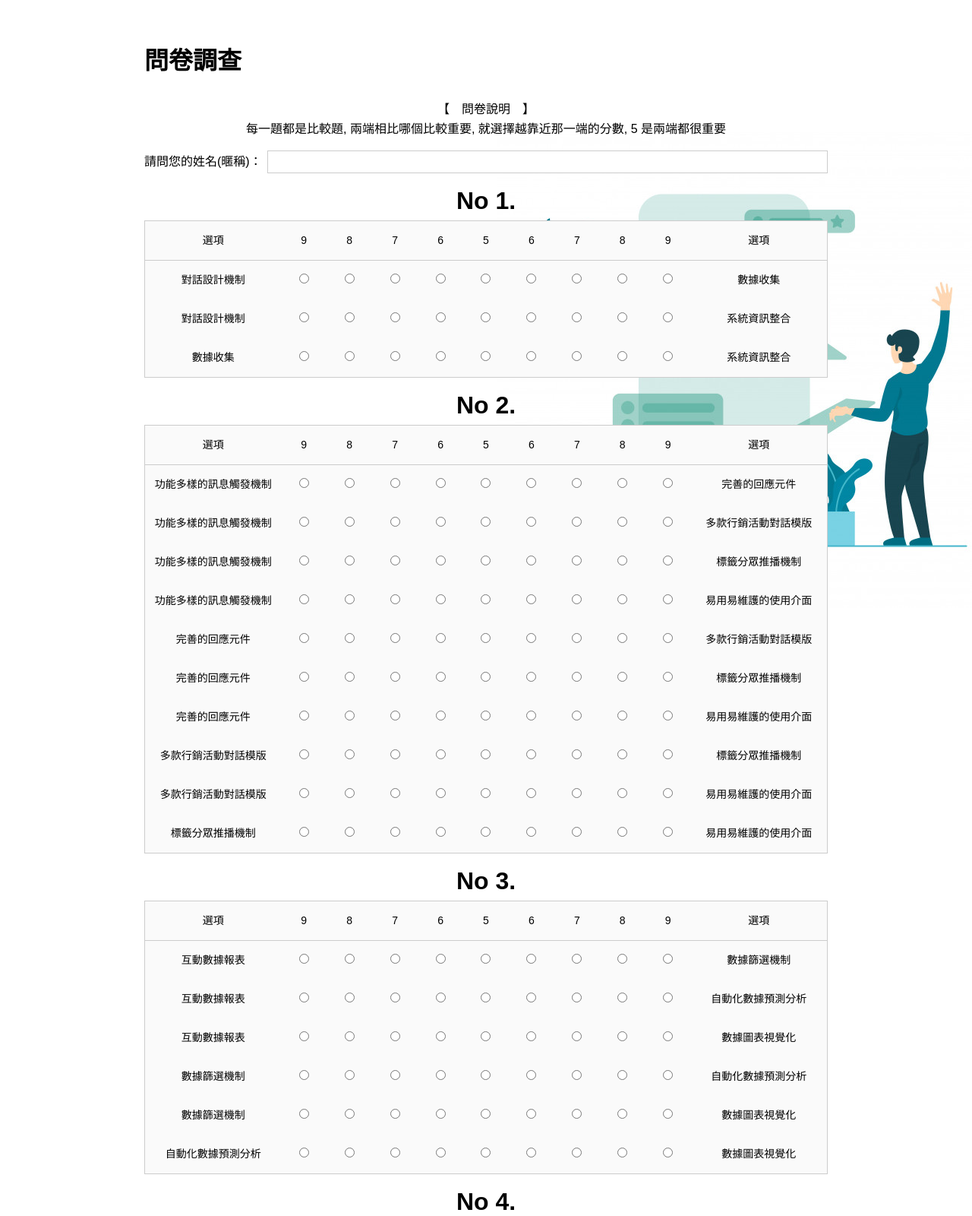
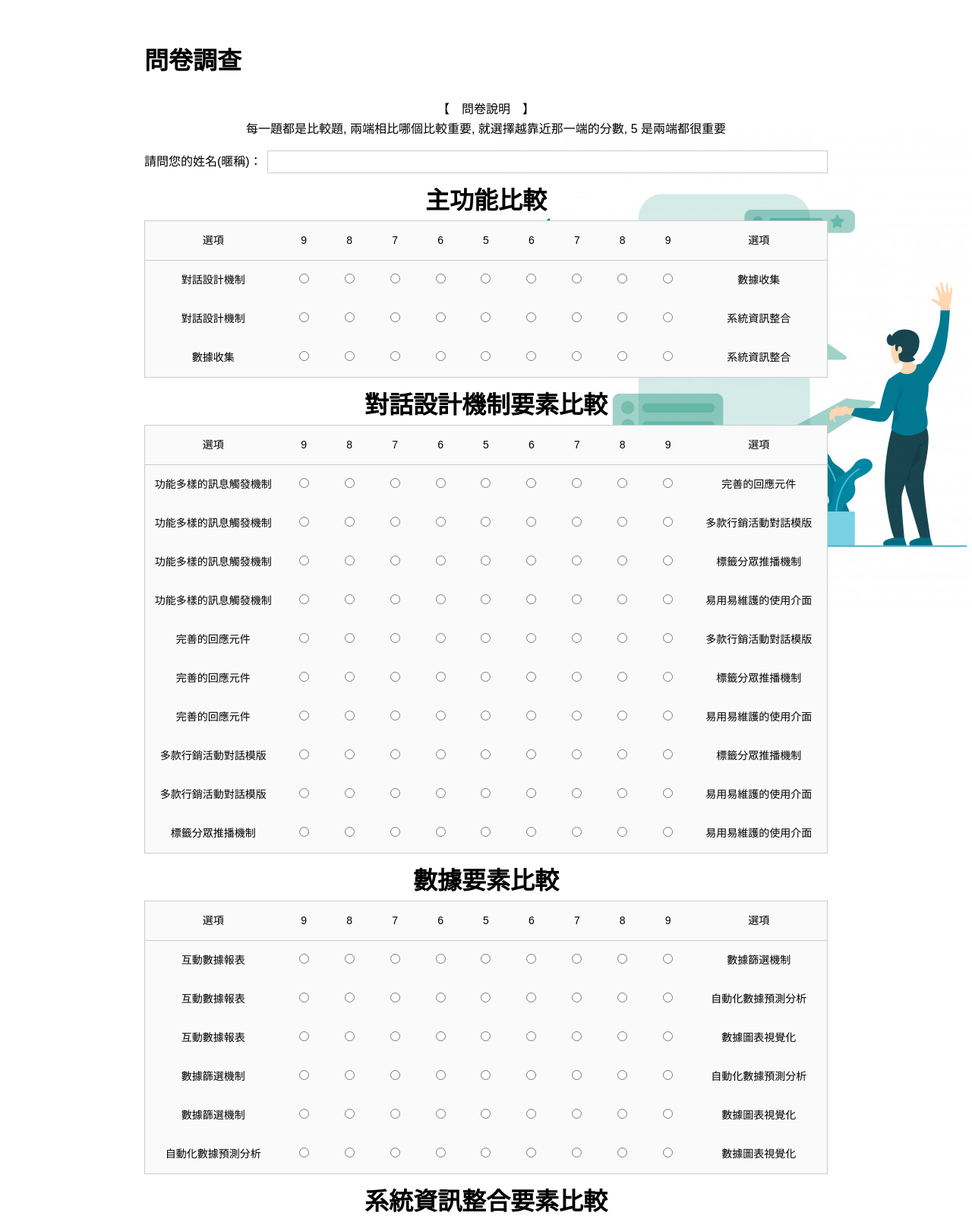
Before and after one commit to PollyLiao/chatbotQuestionnaire, a plain HTML site: page index.html in a window 1280 px wide. Shown: the top 1600 px of the page at 76% size. Drawn offline with nearby package versions, Linux system fonts and the light colour scheme.

Commit message:
標題更改

```diff
--- a/index.html
+++ b/index.html
@@ -27,7 +27,7 @@
     </section>
 
     <section>
-      <h1>No 1.</h1>
+      <h1>主功能比較</h1>
       <table>
         <thead>
           <tr>
@@ -89,7 +89,7 @@
     </section>
 
     <section>
-      <h1>No 2.</h1>
+      <h1>對話設計機制要素比較</h1>
       <table>
         <thead>
           <tr>
@@ -242,7 +242,7 @@
     </section>
 
     <section>
-      <h1>No 3.</h1>
+      <h1>數據要素比較</h1>
       <table>
         <thead>
           <tr>
@@ -343,7 +343,7 @@
     </section>
 
     <section>
-      <h1>No 4.</h1>
+      <h1>系統資訊整合要素比較</h1>
       <table>
         <thead>
           <tr>
```
